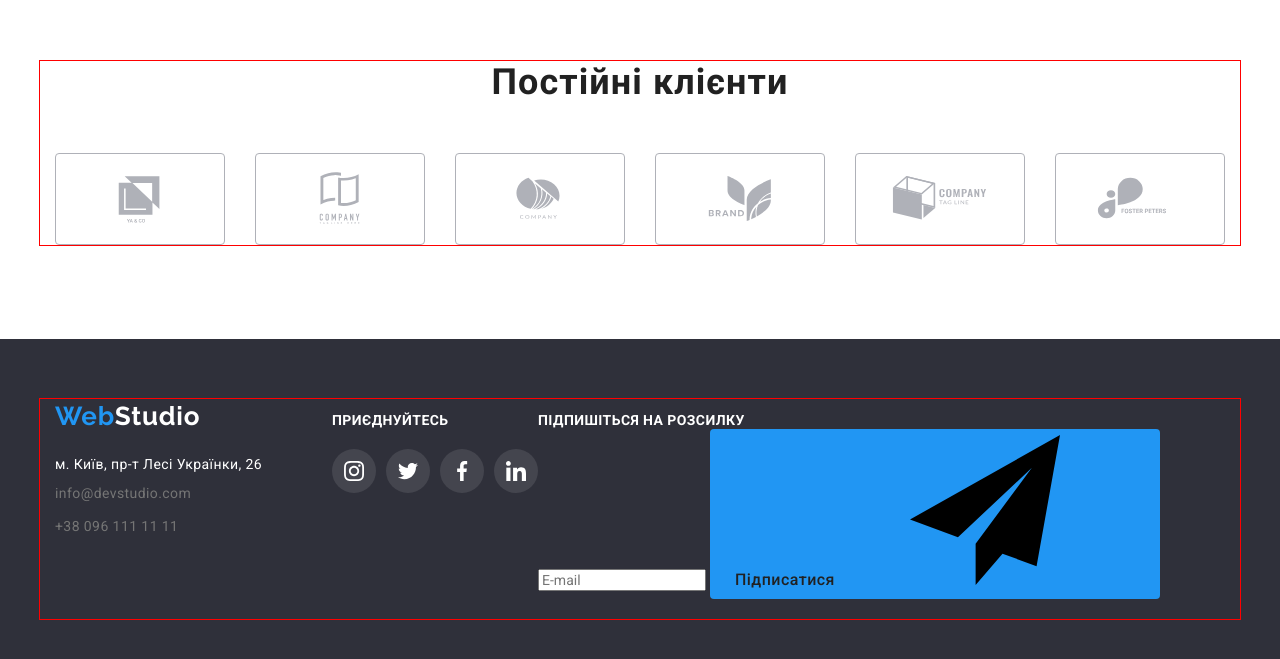
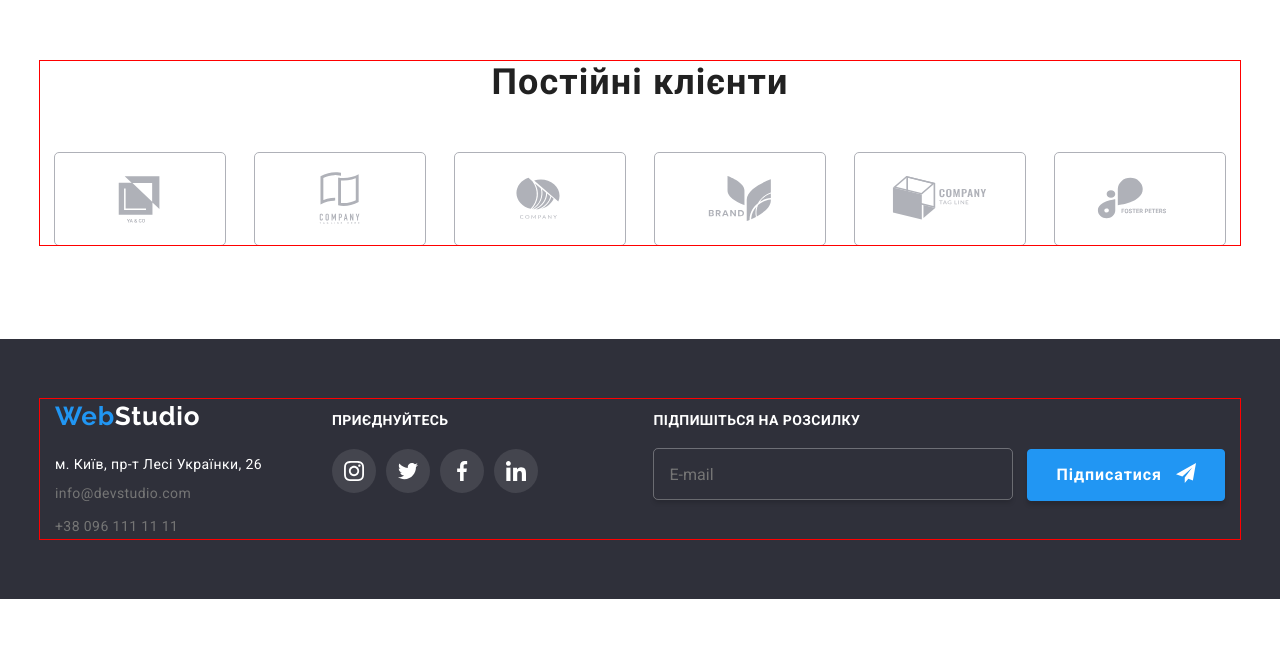
Before and after one commit to FortRomka/WebCss, a plain HTML site: page index.html in a window 1280 px wide. Shown: the part 2431-3090 px from the top of the page. After the commit the page ends 3030 px from the top, so only its background shows below. Drawn offline with nearby package versions, Linux system fonts and the light colour scheme.

Commit message:
Update style.css

```diff
--- a/csc/style.css
+++ b/csc/style.css
@@ -799,17 +799,21 @@
     align-items: center;
     justify-content: center;
     border-radius: 4px;
-    border: 1px solid #AFB1B8;
+    outline: 1px solid #AFB1B8;
     width: 170px;
     height: 92px;
     transition: 0.5s cubic-bezier(0.39, 0.575, 0.565, 1);
+    border: none;
 }
 
-.clients-link:hover, .clients-link:focus {
+.clients-link:hover,
+.clients-link:focus{
+  outline: 1px solid var(--accent-color);
+  border: 0px solid transparent;
+  .clients-img{
     fill: var(--accent-color);
-    border: 1px solid var(--accent-color);
+  }
 }
-
 
 .clients-img {
     width: 106px;
@@ -826,12 +830,6 @@
   transition: 0.5s cubic-bezier(0.39, 0.575, 0.565, 1);
 }
 
-.clients-img:hover, .clients-img:focus {
-  fill: var(--accent-color);
-  border: 1px solid var(--accent-color);
-}
-
-
   /* footer */
 
   .footer {
@@ -843,6 +841,7 @@
 .footer .container{
   display: flex;
   align-items: baseline;
+  outline: 1px solid red;
 }
 
   .footer-map {
@@ -941,6 +940,10 @@
   /* Подписка */
 
 .subscribe-section{
+  margin-left: auto;
+}
+
+.subscribe-text{
   color: var(--title-color);
   font-size: 14px;
   font-weight: 700;
@@ -950,32 +953,45 @@
   margin-bottom: 20px;
 }
 
-button {
-  color: var(--color);
-    text-align: center;
-    font-size: 16px;
-    font-weight: 500;
-    line-height: 1.62;
-    letter-spacing: 0.48px;
-
-    border-radius: 4px;
-    background: var(--accent-color);
-    padding-top: 6px;
-    padding-bottom: 6px;
-    padding-right: 25px;
-    padding-left: 25px;
-    border: none;
+.subscribe-email{
+  width: 358px;
+height: 50px;
+border-radius: 4px;
+outline: 1px solid rgba(255, 255, 255, 0.30);
+border: none;
+background: rgba(33, 150, 243, 0.00);
+box-shadow: 0px 4px 4px 0px rgba(0, 0, 0, 0.15);
+padding-left: 16px;
 }
 
-.fly{
+
+.subscribe-buttom {
+  color: var(--title-color);
+  text-align: center;
+  font-size: 16px;
+  font-weight: 700;
+  line-height: 1.87;
+  letter-spacing: 0.96px;
+
+  background-color: var(--accent-color);
+  padding: 10px 62px 10px 28px ;
+  border-radius: 4px;
+  border: 1px solid var(--accent-color);
+  box-shadow: 0px 4px 4px 0px rgba(0, 0, 0, 0.15);
+  position: relative;
+  margin-left: 12px;
+}
+
+.subscribe-element-img{
   width: 20px;
     height: 20px;
     fill: var(--title-color);
+    position: absolute;
+    left: 148px ;
+    top: 13px;
 }
 
-button:hover + .fly:hover{
 
-}
 
   /* backdrop */
 
@@ -1038,6 +1054,7 @@ display: block;
 margin-top: 4px;
 margin-bottom: 10px;
 padding-left: 42px;
+caret-color: #2196F3;
 }
 
 .model-input:hover,
@@ -1140,8 +1157,15 @@ right: 8px;
 border: none;
 }
 
-.modalicon-close{
+.modalicon-close {
 width: 18px;
 height: 18px;
-fill: #000;
+fill: #000000;
 }
+
+.modal-close:hover,
+.modal-close:focus{
+  .modalicon-close{
+    fill: #2196F3;
+  }
+}
```
